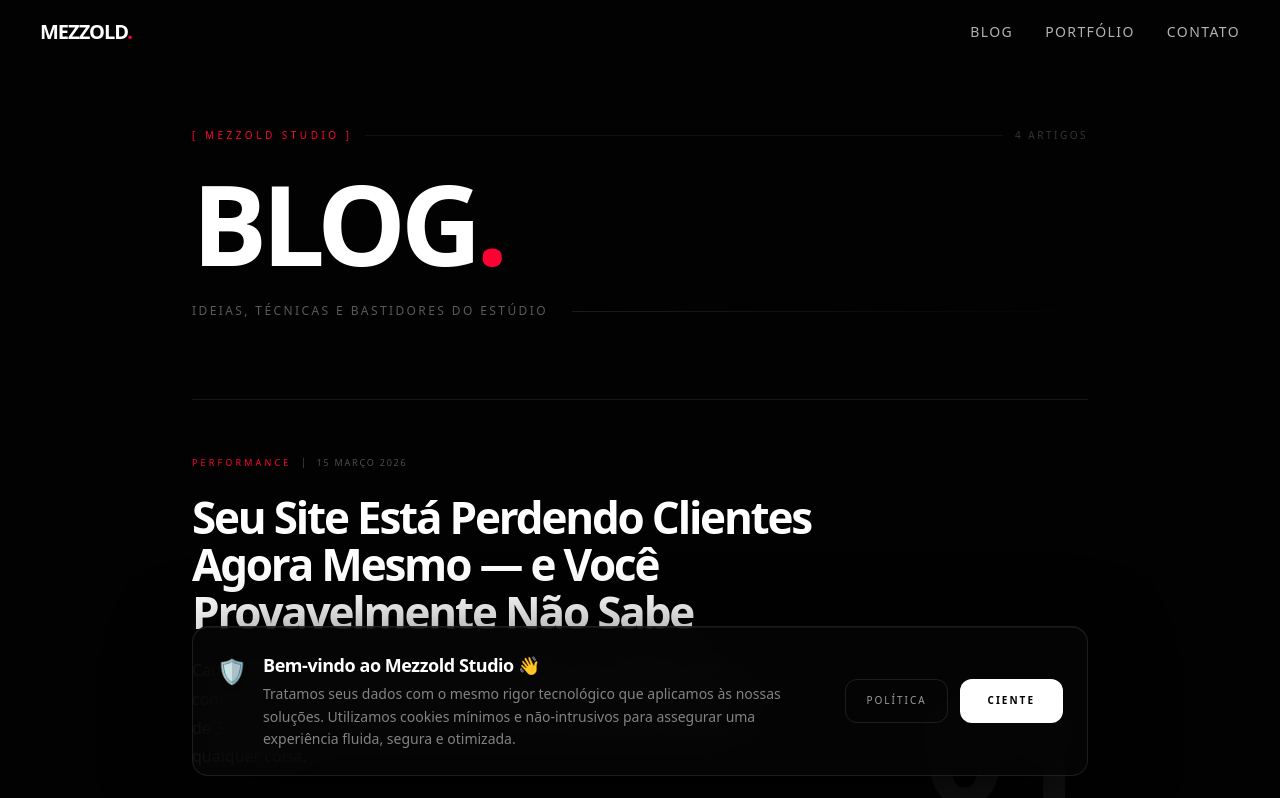
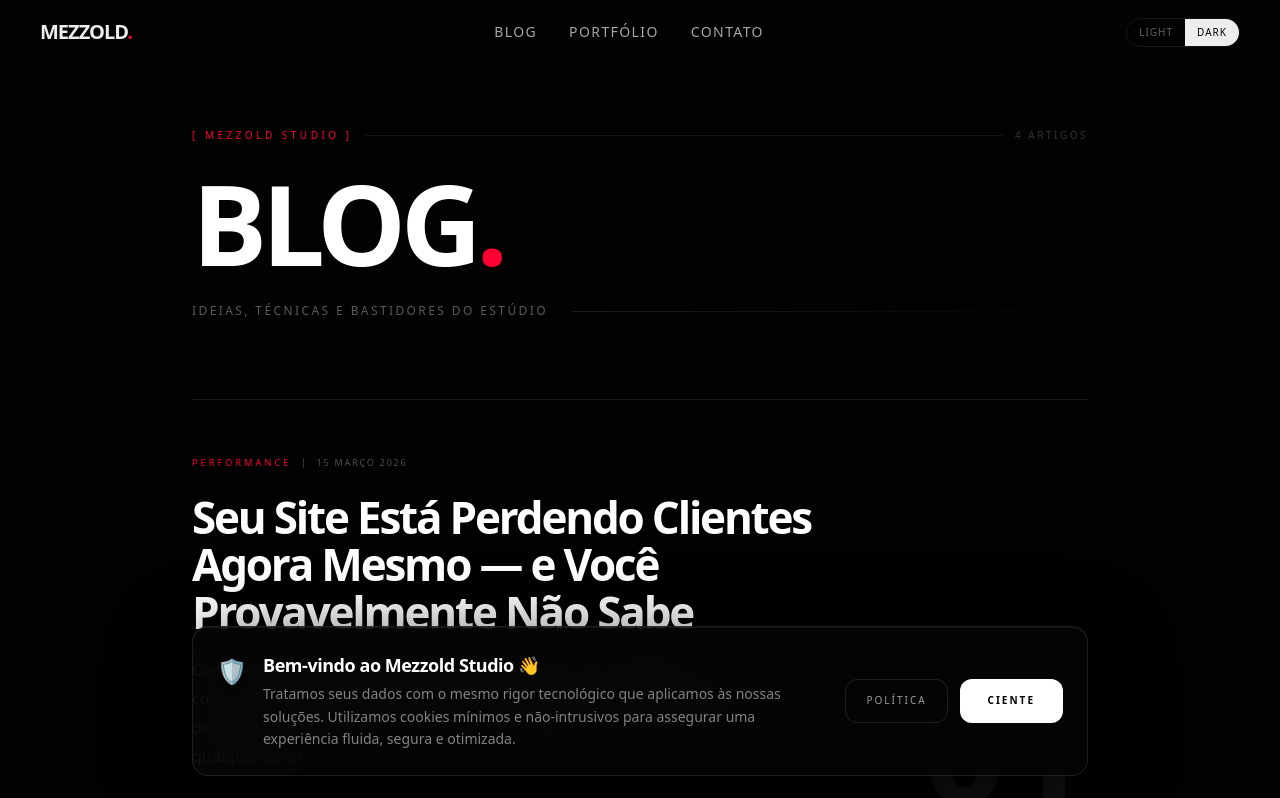
Before and after one commit to ViniciusNoetzold/MezzoldStudios, a Next.js app: page /blog in a window 1280 px wide. Shown: the top 798 px of the page. Built offline with nearby package versions, Linux system fonts and the light colour scheme.

Commit message:
feat(theme): add toggle pill to Header, replace hardcoded colors with tokens

```diff
--- a/src/components/layout/Header.tsx
+++ b/src/components/layout/Header.tsx
@@ -1,14 +1,17 @@
 'use client';
 import React from 'react';
 import Link from 'next/link';
+import { Sun, Moon } from 'lucide-react';
 import { cn } from '@/lib/utils';
 import { GlassButton } from '../ui/glass-button';
 import { MenuToggleIcon } from '../ui/menu-toggle-icon';
 import { useScroll } from '../ui/use-scroll';
+import { useTheme } from '../layout/ThemeProvider';
 
 export function Header() {
 	const [open, setOpen] = React.useState(false);
 	const scrolled = useScroll(10);
+	const { theme, toggleTheme } = useTheme();
 
 	const links = [
 		{ label: 'Blog', href: '/blog' },
@@ -18,7 +21,6 @@ export function Header() {
 
 	React.useEffect(() => {
 		if (open) {
-			// position: fixed prevents iOS Safari scroll-position jump
 			const scrollY = window.scrollY;
 			document.body.style.position = 'fixed';
 			document.body.style.top = `-${scrollY}px`;
@@ -42,11 +44,8 @@ export function Header() {
 			className={cn(
 				'fixed left-0 right-0 z-50 mx-auto w-full transition-all duration-500 ease-out flex flex-col items-center justify-center',
 				{
-					// Não scrollado: no topo, tela cheia, background sutil (ou transparente)
 					'top-0 max-w-full rounded-none border-b border-transparent bg-transparent': !scrolled && !open,
-					// Scrollado: desgruda do topo, forma de pílula no desktop
 					'top-0 md:top-6 max-w-full md:max-w-4xl md:rounded-full border-b md:border border-transparent md:border-glass-border glass-panel shadow-lg': scrolled && !open,
-					// Menu aberto
 					'top-0 max-w-full glass-panel border-b border-glass-border rounded-none': open,
 				}
 			)}
@@ -55,51 +54,91 @@ export function Header() {
 				className={cn(
 					'flex h-14 md:h-16 w-full items-center justify-between px-6 transition-all duration-500 ease-out',
 					{
-						// padding maior quando desgrutado pra dar respiro
 						'md:px-8': scrolled,
 						'md:px-10': !scrolled,
 					}
 				)}
 			>
-				<Link href="/" className="font-sans font-black text-xl tracking-tighter text-white" onClick={() => setOpen(false)}>
+				<Link href="/" className="font-sans font-black text-xl tracking-tighter text-foreground" onClick={() => setOpen(false)}>
 					MEZZOLD<span className="text-electric-red">.</span>
 				</Link>
 
 				<div className="hidden items-center gap-8 md:flex text-sm font-mono tracking-widest uppercase">
 					{links.map((link, i) => (
-						<Link key={i} className="hover:text-white transition-colors text-white/70" href={link.href}>
+						<Link key={i} className="hover:text-foreground transition-colors text-foreground/70" href={link.href}>
 							{link.label}
 						</Link>
 					))}
 				</div>
 
-				{/* min 48px touch target per iOS HIG / Material 3 */}
+				{/* Desktop: toggle pill */}
+				<div className="hidden md:flex items-center gap-4">
+					<button
+						onClick={toggleTheme}
+						aria-label="Alternar tema"
+						className="flex items-center rounded-full border border-[var(--border)] text-[10px] font-mono tracking-widest uppercase overflow-hidden transition-colors duration-300"
+					>
+						<span
+							className={cn(
+								'px-3 py-1.5 transition-colors duration-300',
+								theme === 'light'
+									? 'bg-foreground text-[var(--bg-primary)]'
+									: 'text-foreground/40 hover:text-foreground/70'
+							)}
+						>
+							Light
+						</span>
+						<span
+							className={cn(
+								'px-3 py-1.5 transition-colors duration-300',
+								theme === 'dark'
+									? 'bg-foreground text-[var(--bg-primary)]'
+									: 'text-foreground/40 hover:text-foreground/70'
+							)}
+						>
+							Dark
+						</span>
+					</button>
+				</div>
+
+				{/* Mobile: theme icon + hamburger */}
+				<div className="md:hidden flex items-center gap-2">
+					<button
+						onClick={toggleTheme}
+						aria-label="Alternar tema"
+						className="flex items-center justify-center text-foreground/70 h-10 w-10 rounded-full hover:bg-foreground/5 transition-colors"
+					>
+						{theme === 'dark'
+							? <Sun size={16} strokeWidth={2} />
+							: <Moon size={16} strokeWidth={2} />
+						}
+					</button>
+
 					<button
 						onClick={() => setOpen(!open)}
 						aria-label={open ? 'Fechar menu' : 'Abrir menu'}
 						aria-expanded={open}
-					className="md:hidden flex items-center justify-center text-white h-12 w-12 rounded-full hover:bg-white/5 active:bg-white/10 transition-colors"
+						className="flex items-center justify-center text-foreground h-12 w-12 rounded-full hover:bg-foreground/5 active:bg-foreground/10 transition-colors"
 					>
 						<MenuToggleIcon open={open} className="size-6" duration={300} />
 					</button>
+				</div>
 			</nav>
 
+			{/* Mobile menu overlay */}
 			<div
 				className={cn(
-					'fixed top-14 right-0 bottom-0 left-0 z-50 flex flex-col overflow-hidden border-t border-glass-border bg-[#020202]/95 backdrop-blur-xl md:hidden transition-all duration-300',
+					'fixed top-14 right-0 bottom-0 left-0 z-50 flex flex-col overflow-hidden border-t border-glass-border backdrop-blur-xl md:hidden transition-all duration-300',
 					open ? 'opacity-100 translate-y-0 h-screen pointer-events-auto' : 'opacity-0 -translate-y-8 h-0 pointer-events-none',
 				)}
+				style={{ backgroundColor: 'color-mix(in srgb, var(--bg-primary) 95%, transparent)' }}
 			>
-				<div
-					className={cn(
-						'flex h-full w-full flex-col p-6 font-mono tracking-widest uppercase text-lg',
-					)}
-				>
+				<div className="flex h-full w-full flex-col p-6 font-mono tracking-widest uppercase text-lg">
 					<div className="grid gap-y-6 mt-8">
 						{links.map((link) => (
 							<Link
 								key={link.label}
-								className="text-white hover:text-electric-red active:text-electric-red transition-colors w-full border-b border-white/5 py-3 flex items-center min-h-[44px]"
+								className="text-foreground hover:text-electric-red active:text-electric-red transition-colors w-full border-b border-[var(--border)] py-3 flex items-center min-h-[44px]"
 								href={link.href}
 								onClick={() => setOpen(false)}
 							>
```
Lines whose indentation alone changed are shown as unchanged.
